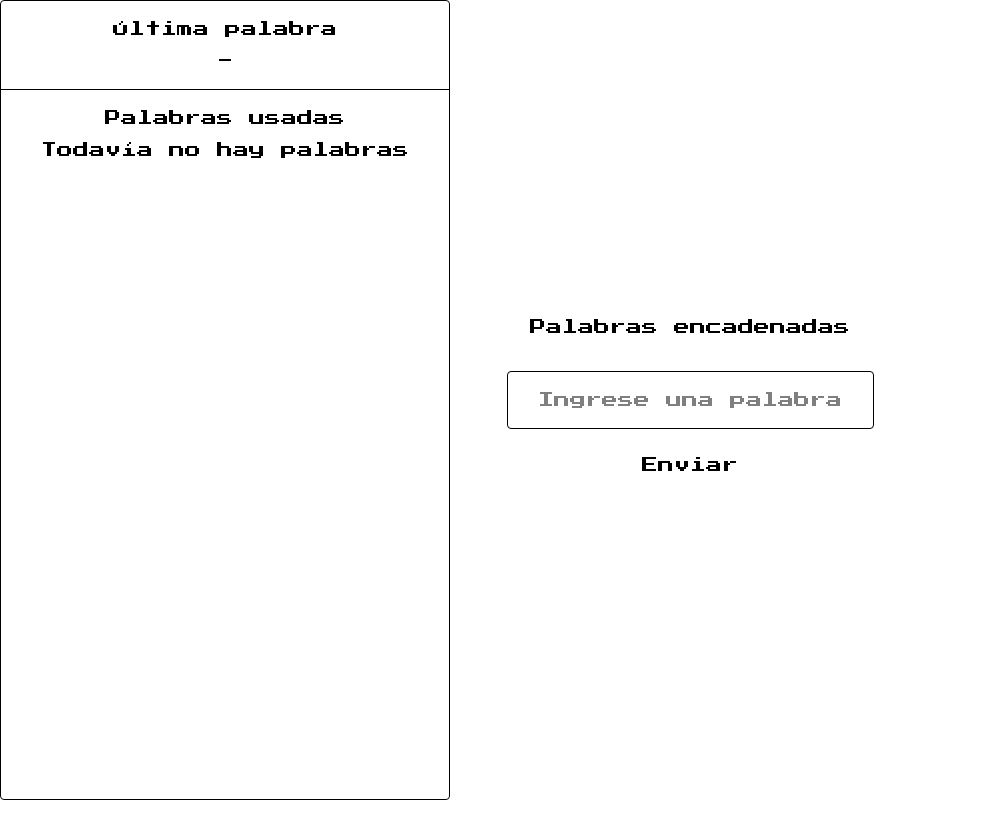
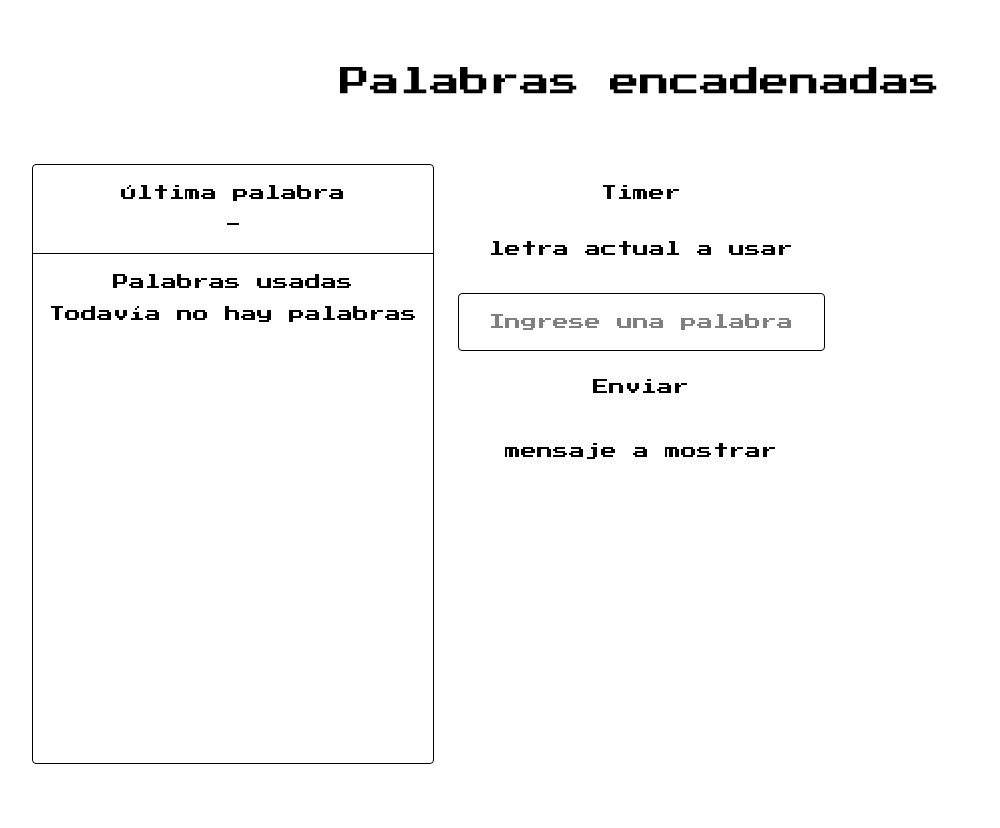
Before and after one commit to CabralJoel/unq-ui-hector-joel-cabral-trabajo-final, a React (Vite) app: page / in a window 1280 px wide. Shown: the whole page, without its empty margins (0-1000 px from the left). Before the commit the page ends 800 px from the top, so only its background shows below. Built offline with nearby package versions, Linux system fonts and the light colour scheme.

Commit message:
refactor de estructura de interfaz

```diff
--- a/src/components/WordForm.tsx
+++ b/src/components/WordForm.tsx
@@ -33,7 +33,7 @@ export const WordForm = ({onWordSubmit,disabled,className,...props}: WordFormPro
     return(
         <form className={cn("flex flex-col items-center gap-4", className)}
         onSubmit={handleSubmit} {...props}>
-            <Input className="text-center" type="text" placeholder="Ingrese una palabra" maxLength={25}
+            <Input className="text-center" type="text" placeholder="Ingrese una palabra" maxLength={20}
             value={word} onChange={handleInputChange} disabled={disabled}/>
             <Button type="submit" disabled={disabled}>Enviar</Button>
         </form>
--- a/src/components/WordsHistory.tsx
+++ b/src/components/WordsHistory.tsx
@@ -9,7 +9,7 @@ export const WordsHistory=({words,className,...props}:WordsHistoryProps)=>{
     const history = [...words].reverse();
 
     return(
-        <aside className={cn("border rounded h-full min-w-[450px]",className)} {...props}>
+        <aside className={cn("border min-h-[600px] rounded min-w-100",className)} {...props}>
             <section className="flex flex-col border-b text-center p-4 gap-2">
                 <h2 >Última palabra</h2>
 
--- a/src/index.css
+++ b/src/index.css
@@ -24,6 +24,9 @@
   select {
     font: inherit;
   }
+  input{
+    text-decoration: none;
+  }
 
   button {
     cursor: pointer;
--- a/src/pages/GamePage.tsx
+++ b/src/pages/GamePage.tsx
@@ -12,13 +12,22 @@ export default function GamePage() {
     }
 
     return (
-    <main  className="grid min-h-svh grid-cols-[400px_1fr_300px]">
-        <WordsHistory words={words}/>
-        <section className="flex flex-col items-center justify-center gap-8">
-            <h1>Palabras encadenadas</h1>
-            <WordForm className="justify-center" onWordSubmit={handleWordSubmit } />
-        </section>
-        <div></div>
+    <main className="flex flex-col min-h-svh p-8">
+        <header className="flex justify-center py-8">
+            <h1 className="text-3xl">Palabras encadenadas</h1>
+        </header>
+
+        <div className="flex flex-1 items-baseline py-8">
+            <WordsHistory words={words}/>
+            <section className="flex flex-col flex-1 items-center gap-8">
+                <div>Timer</div>
+                <div>letra actual a usar</div>
+                <WordForm className="justify-center" onWordSubmit={handleWordSubmit } />
+                <div>mensaje a mostrar</div>
+            </section>
+            <div className="w-100"></div>
+        </div>
+
     </main >
     );
 }
```
